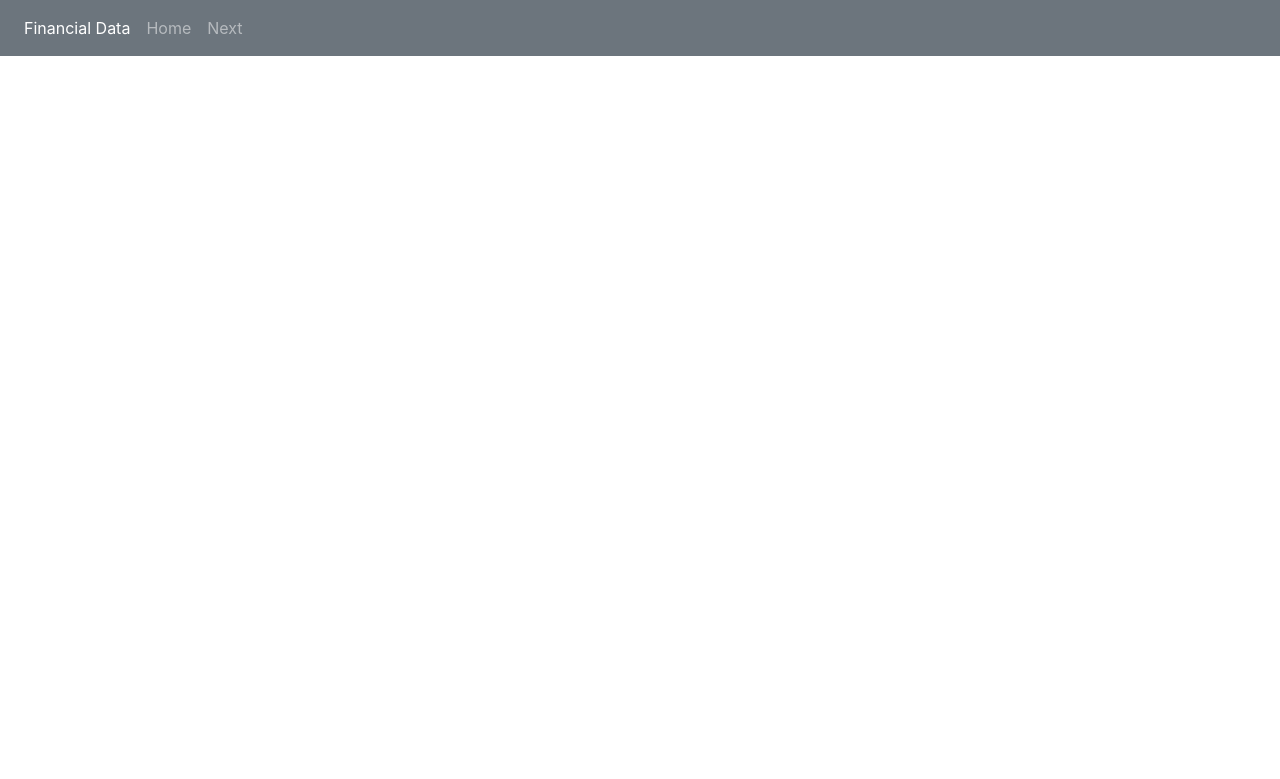
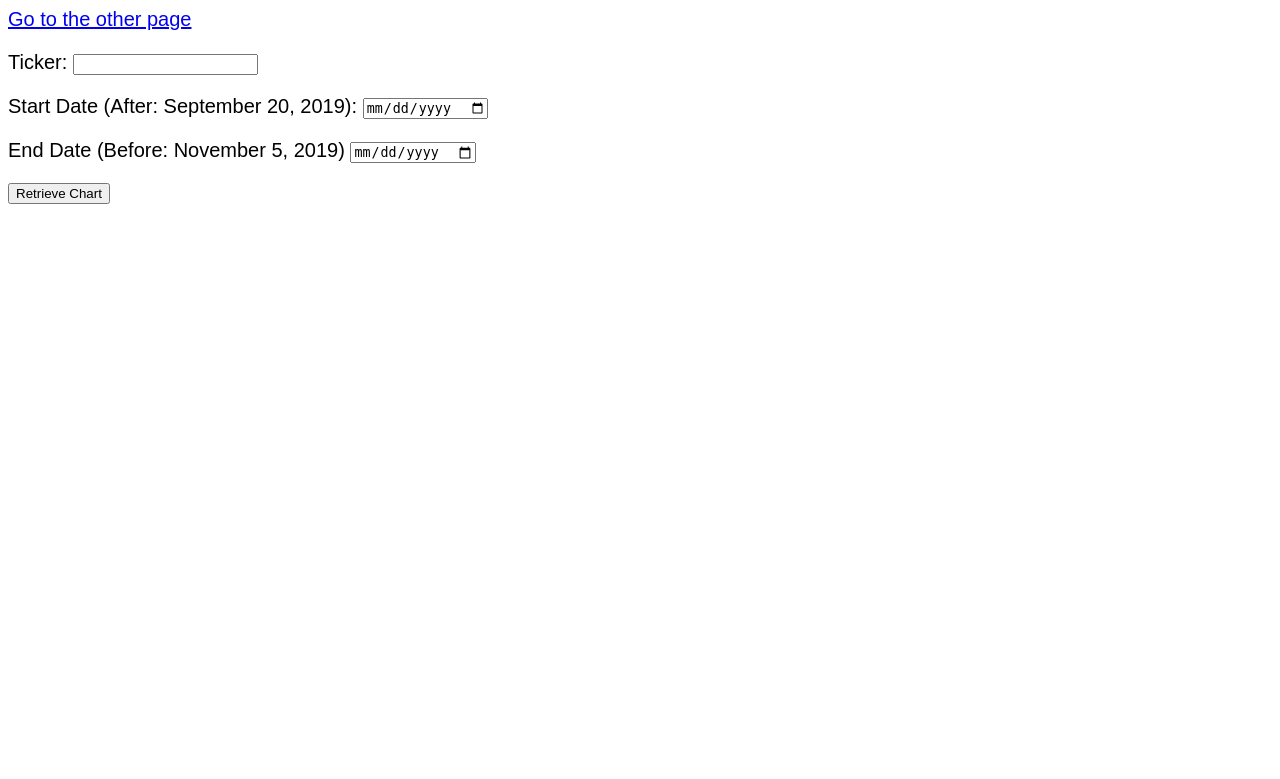
Before and after one commit to ra2929/financial-data-fullstack-project, a Flask app: page / in a window 1280 px wide. Shown: the top 779 px of the page. Run offline with Flask 2, Linux system fonts and the light colour scheme; data comes from the database, SQL or seed files in the repository; parts of the project's set-up code (start-up, migrations or seed data) failed here and were passed over; some libraries are stand-ins or nearby versions.

Commit message:
Starting Point for rbd-testArea. Next Step: Integrate basic plotly chart.

```diff
--- a/rbd-testArea/server.py
+++ b/rbd-testArea/server.py
@@ -1,3 +1,7 @@
+#Ruchit Desai
+#Ryan Anderson
+#COMS W4111 - PROJECT 1 - PART 3
+# ALL REFERENCES ARE NOTED AT THE BOTTOM OF THE FILE
 
 """
 Columbia's COMS W4111.001 Introduction to Databases
@@ -205,3 +209,11 @@ if __name__ == "__main__":
     app.run(host=HOST, port=PORT, debug=debug, threaded=threaded)
 
   run()
+
+'''
+REFERENCES:
+
+1. https://blog.heptanalytics.com/2018/08/07/flask-plotly-dashboard/
+    FLASK + PLOTLY INTEGRATION TUTORIAL
+2.
+'''
--- a/rbd-testArea/templates/index.html
+++ b/rbd-testArea/templates/index.html
@@ -1,28 +1,36 @@
-<!DOCTYPE html>
-<html lang="en">
-<head>
-  <title>Financial Database project</title>
-  <meta charset="utf-8">
-  <meta name="viewport" content="width=device-width, initial-scale=1">
-  <link rel="stylesheet" href="https://maxcdn.bootstrapcdn.com/bootstrap/4.3.1/css/bootstrap.min.css">
-  <script src="https://ajax.googleapis.com/ajax/libs/jquery/3.4.1/jquery.min.js"></script>
-  <script src="https://cdnjs.cloudflare.com/ajax/libs/popper.js/1.14.7/umd/popper.min.js"></script>
-  <script src="https://maxcdn.bootstrapcdn.com/bootstrap/4.3.1/js/bootstrap.min.js"></script>
-</head>
+<html>
+  <style>
+    body{
+      font-size: 15pt;
+      font-family: arial;
+    }
+  </style>
+
 
 <body>
-<nav class="navbar navbar-expand-sm bg-secondary navbar-dark">
-  <ul class="navbar-nav">
-    <li class="nav-item active">
-      <a class="nav-link" href="#">Financial Data</a>
-    </li>
-    <li class="nav-item">
-      <a class="nav-link" href="#">Home</a>
-    </li>
-    <li class="nav-item">
-      <a class="nav-link" href="#">Next</a>
-    </li>
-  </ul>
-</nav>
+    <div class="container">
+        <div class="row">
+            <div class="col-md-6">
+                <div class="chart" id="bargraph">
+
+                </div>
+            </div>
+        </div>
+    </div>
+
+<p><a href="another">Go to the other page</a></p>
+
+<form method="POST" action="/add">
+  <p>Ticker: <input type="text" name="ticker">
+  <P>Start Date (After: September 20, 2019):
+  <input type="date" name="date_start" min="2019-09-20"><br>
+  <p>End Date (Before: November 5, 2019)
+  <input type="date" name="date_end" max="2019-11-5"><br>
+  <p>
+  <input type="submit" value="Retrieve Chart"></p>
+</form>
+
 </body>
+
+
 </html>
```
Also changed, not shown: 1 other file.
